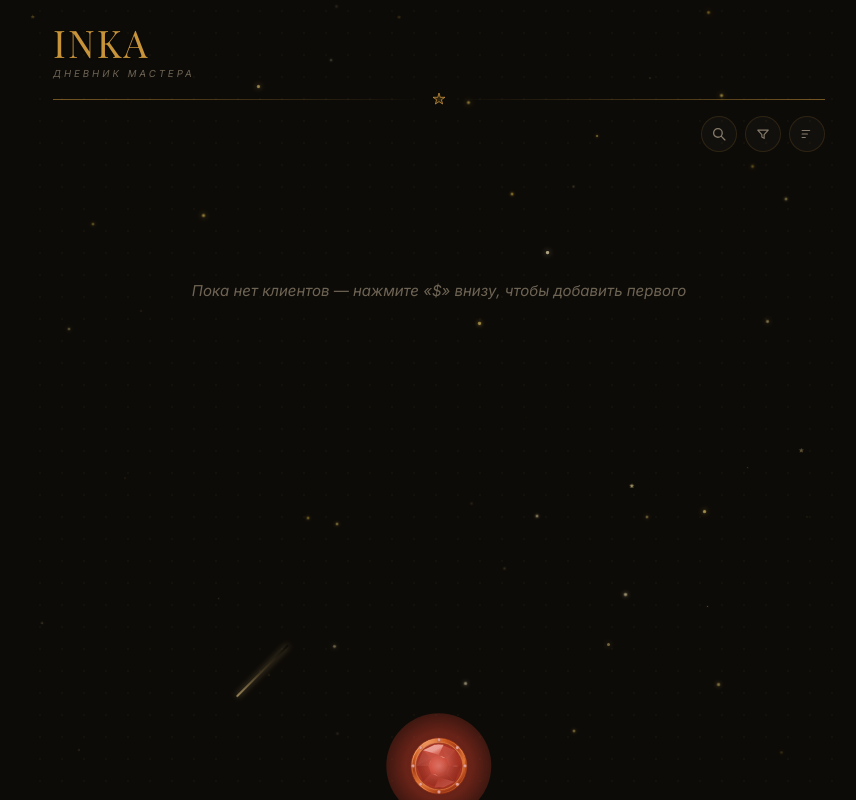
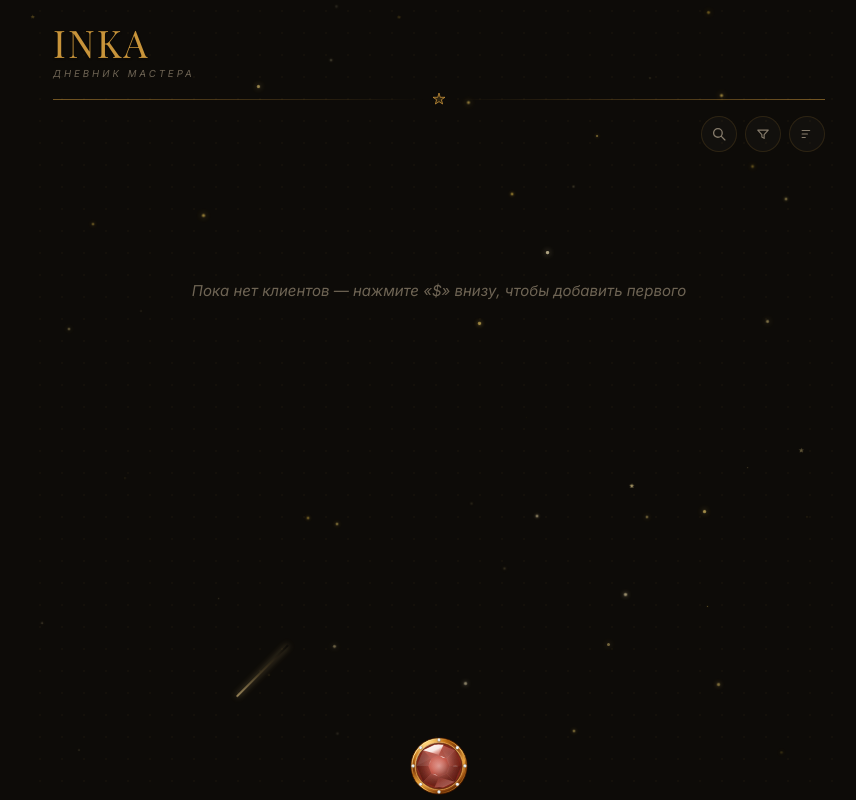
Before and after one commit to annasosnitski-prog/dnevnik-mastera, a React (Vite) app: page / in a window 1280 px wide. Shown: the whole page, without its empty margins (201-1057 px from the left). Built offline with nearby package versions, Linux system fonts and the light colour scheme; a web font is replaced by a local one.

Commit message:
Remove the current-tab glow, keep dim + underline
The glow never landed right across several rounds of tuning. Drop it
entirely — the current destination is still marked by dimming the
rest and a gold underline, without an ambient halo.

```diff
--- a/src/components/navigation/NavFab.tsx
+++ b/src/components/navigation/NavFab.tsx
@@ -294,10 +294,9 @@ export function NavFab({ active, onNavigate, adminBadges, onCreate }: NavFabProp
               >
                 {/* Each destination is its own faceted gem colour — no
                     glyph, the cut itself is the detail (see PendantIcon).
-                    The one matching the page you're on dims the rest, glows,
-                    and gets the gold underline — the same three-part "you
-                    are here" language as the client-card tab gems. */}
-                <PendantIcon color={item.color} size={ITEM_SIZE} glow={isCurrent} />
+                    The one matching the page you're on dims the rest and
+                    gets the gold underline. */}
+                <PendantIcon color={item.color} size={ITEM_SIZE} />
                 {isCurrent && (
                   // A straight bar, not a CSS border-bottom — on a fully
                   // rounded button, border-radius folds a lone border-bottom
@@ -328,11 +327,8 @@ export function NavFab({ active, onNavigate, adminBadges, onCreate }: NavFabProp
         >
           {/* The hub always shows its own red faceted stone — a fixed
               identity, not a current-screen indicator — regardless of which
-              destination is active. It glows shut, marking "you are here
-              somewhere"; once open, that job passes to the one fan item
-              that actually matches the current screen, so only one thing
-              is ever glowing at a time. */}
-          <PendantIcon color={HUB_COLOR} size={HUB_SIZE} glow={!open} />
+              destination is active. */}
+          <PendantIcon color={HUB_COLOR} size={HUB_SIZE} />
           {mainBadgeKind && (
             <span className="nav-fab__badge" style={{ top: -2, right: -2, background: mainBadgeKind === "urgent" ? "var(--urgent)" : "#e0b84a" }} />
           )}
--- a/src/components/navigation/PendantIcon.tsx
+++ b/src/components/navigation/PendantIcon.tsx
@@ -23,16 +23,11 @@ export function PendantIcon({
   color,
   size,
   plate = false,
-  glow = false,
   children,
 }: {
   color: string;
   size: number;
   plate?: boolean;
-  // Marks this one pendant as "the page you're on" — an ambient halo in
-  // the stone's own colour, off by default so a whole fan of these doesn't
-  // turn into the overlapping-halo mess a previous round had to remove.
-  glow?: boolean;
   children?: ReactNode;
 }) {
   const uid = useId();
@@ -136,26 +131,6 @@ export function PendantIcon({
 
   return (
     <span style={{ position: "relative", display: "block", width: size, height: size }}>
-      {glow && (
-        // Same glow mechanic as the client-card tab gems (see DetailScreen's
-        // gemMarker): a plain CSS radial-gradient sibling, not a gradient
-        // baked into the SVG — sized well past the disc itself so it reads
-        // as a bold halo, not a tight rim-hugging fringe.
-        <span
-          aria-hidden="true"
-          style={{
-            position: "absolute",
-            top: "50%",
-            left: "50%",
-            width: size * 1.7,
-            height: size * 1.7,
-            transform: "translate(-50%, -50%)",
-            borderRadius: "50%",
-            background: `radial-gradient(circle, ${color}73 0%, ${color}73 45%, transparent 100%)`,
-            pointerEvents: "none",
-          }}
-        />
-      )}
       <svg width={size} height={size} viewBox="0 0 64 64" aria-hidden="true" style={{ display: "block" }}>
         <defs>
           <radialGradient id={goldFace} cx=".34" cy=".2" r=".84">
```
